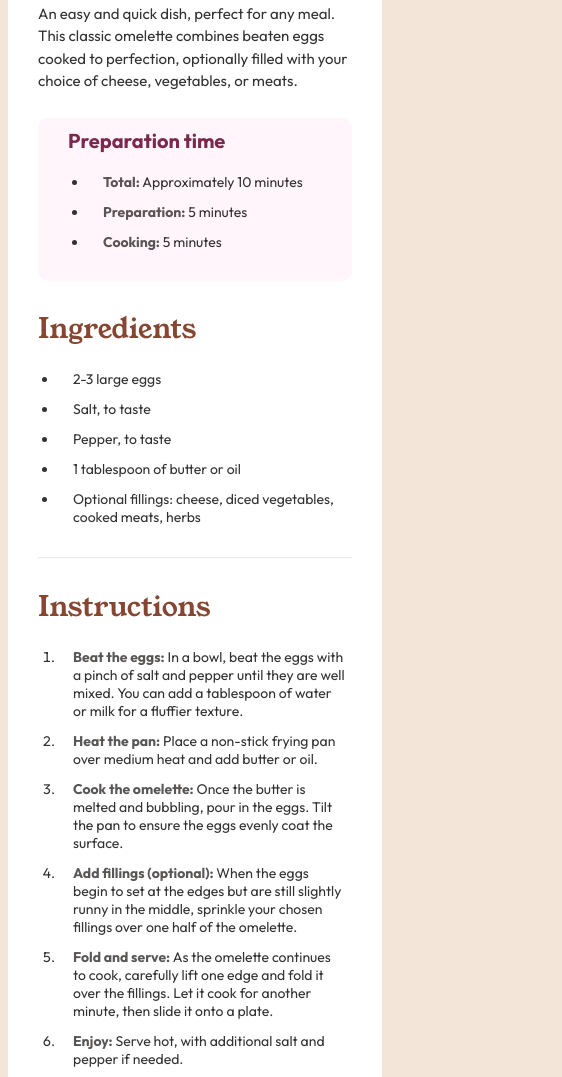
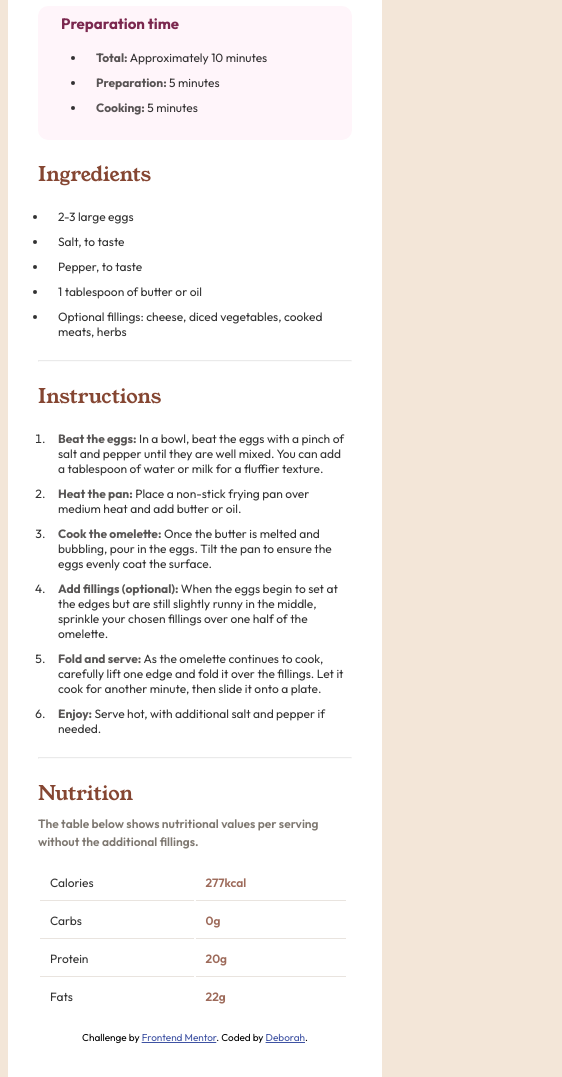
Before and after one commit to T-debbie/Recipe-page, a plain HTML site: page index.html in a window 390 px wide. Shown: the part 415-1492 px from the top of the page, 562 px wide, since content can reach past the window. Drawn offline with Linux system fonts and the light colour scheme.

Commit message:
Implemented media query

```diff
--- a/index.html
+++ b/index.html
@@ -21,7 +21,7 @@
   </head>
   <body>
     <div class="container">
-      <img src="images/image-omelette.jpeg" alt="Omelette Image" width="100" />
+      <img src="images/image-omelette.jpeg" alt="Omelette Image" />
 
       <h1>Simple Omelette Recipe</h1>
       <p>
--- a/src/style.css
+++ b/src/style.css
@@ -2,6 +2,7 @@ body {
   background-color: hsl(30, 54%, 90%);
   font-family: Outfit;
 }
+
 h1,
 h3 {
   font-family: Young Serif;
@@ -132,3 +133,73 @@ td {
 .attribution a {
   color: hsl(228, 45%, 44%);
 }
+
+@media (max-width: 900px) {
+  .container {
+    margin: 100px auto;
+  }
+  h1 {
+    font-size: 24px;
+  }
+  p {
+    font-size: 12px;
+  }
+  .prepare {
+    margin-top: 15px;
+    padding: 8px;
+    font-size: 12px;
+  }
+  .prepare li {
+    padding: 5px;
+    padding-left: 10px;
+  }
+
+  .time {
+    color: hsl(332, 51%, 32%);
+    font-size: 15px;
+    margin-left: 15px;
+  }
+
+  h3 {
+    font-size: 20px;
+  }
+
+  .ingredient ul {
+    padding-left: 10px;
+  }
+
+  .ingredient li {
+    padding: 5px;
+    padding-left: 10px;
+    font-size: 12px;
+  }
+
+  hr {
+    margin-top: 15px;
+  }
+
+  .instruction ol {
+    padding-left: 10px;
+  }
+
+  .instruction li {
+    padding: 5px;
+    padding-left: 10px;
+    font-size: 12px;
+  }
+
+  .nutrition p {
+    margin-top: 8px;
+    font-size: 12px;
+  }
+
+  td {
+    padding: 10px 100px 10px 10px;
+    font-size: 12px;
+  }
+
+  .attribution {
+    font-size: 10px;
+    margin: 15px;
+  }
+}
```
